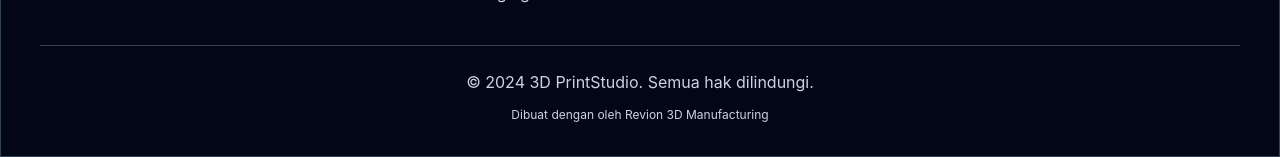
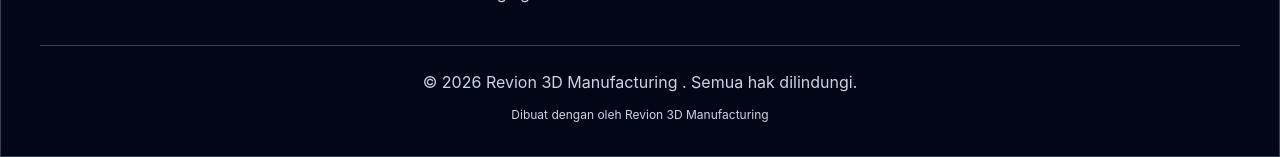
Before and after one commit to krisnap836-dev/mtc-rma, a React (Create React App) app: page / in a window 1280 px wide. Shown: the part 984-1141 px from the top of the page. Built offline with nearby package versions, Linux system fonts and the light colour scheme.

Commit message:
Update copyright year and company name in footer

```diff
--- a/src/App.js
+++ b/src/App.js
@@ -1075,7 +1075,7 @@
           paddingTop: '24px'
         }}>
           <p style={{ marginBottom: '12px' }}>
-            © 2024 3D PrintStudio. Semua hak dilindungi.
+            © 2026 Revion 3D Manufacturing . Semua hak dilindungi.
           </p>
           <p style={{ fontSize: '12px', color: THEME.textSub }}>
             Dibuat dengan oleh Revion 3D Manufacturing
```
